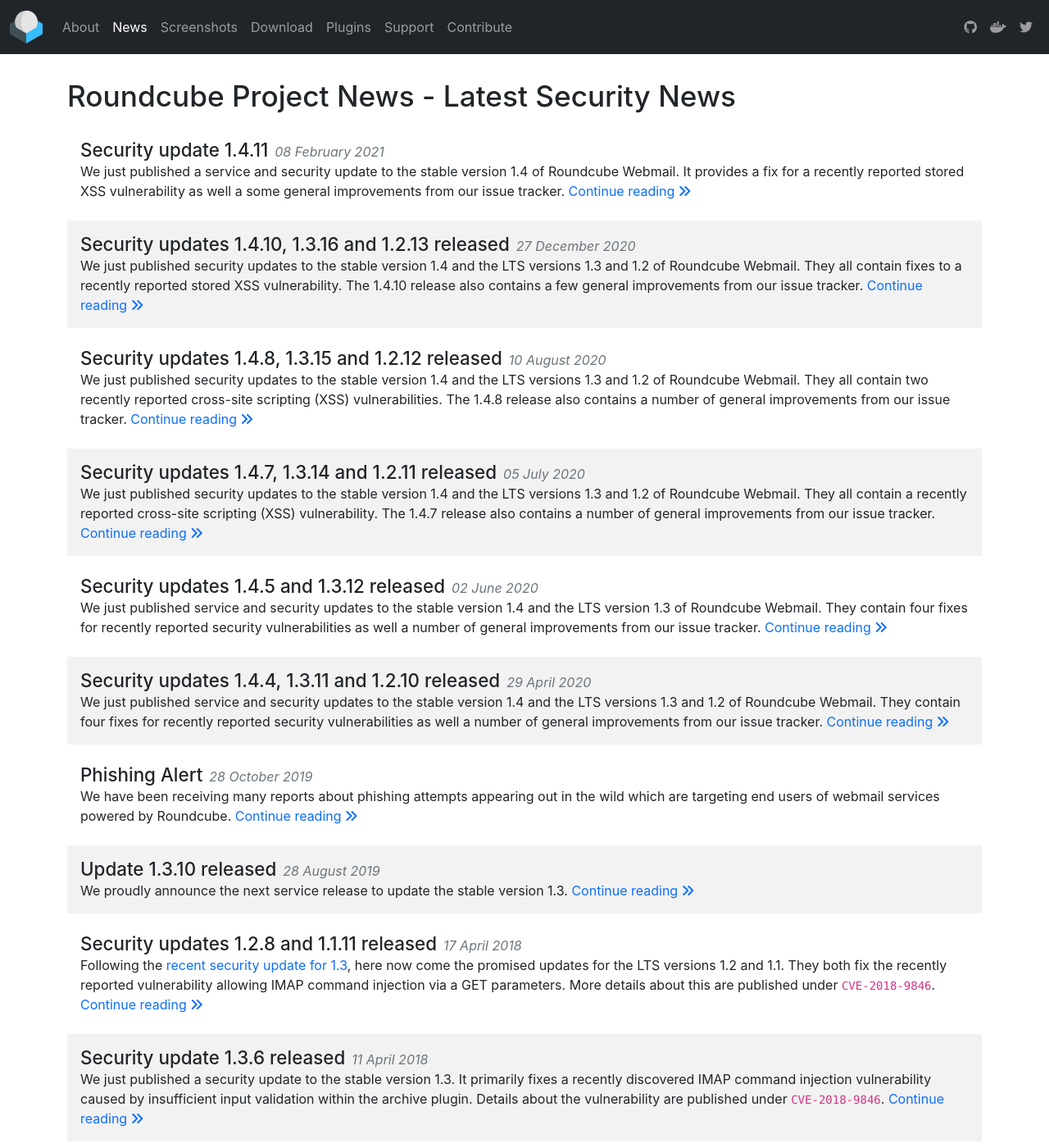
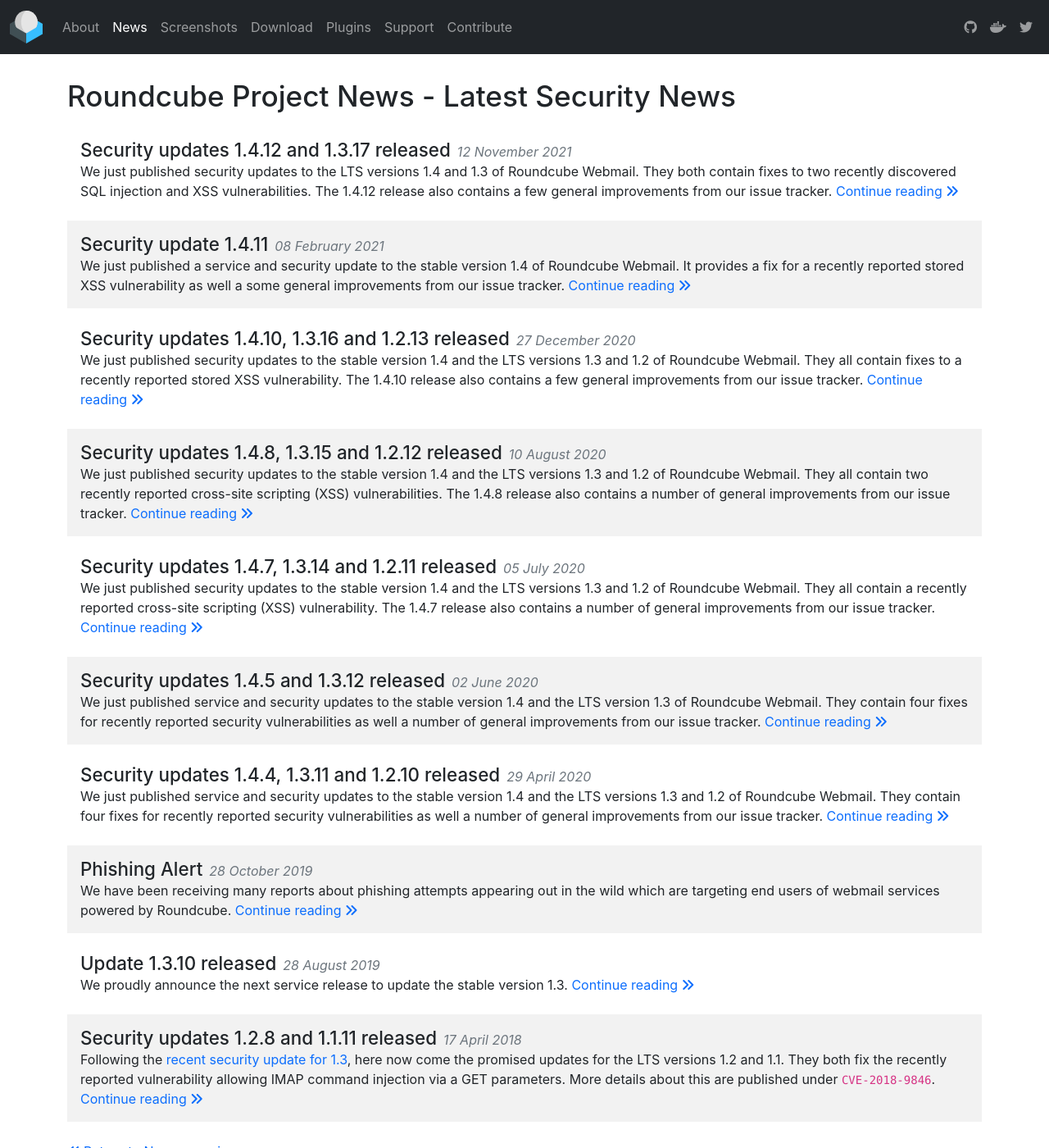
Before and after one commit to roundcube/roundcube.github.com, a Jekyll site: the page built from news/security/index.html, in a window 1280 px wide and 1400 px high. Shown: the whole window at 82% size. Built offline with Jekyll 4.4.1, drawn with Linux system fonts in a browser that asks for light colours; nearby versions of some CDN libraries; comment, search, counter and statistics services are not loaded.

Commit message:
Announce security updates 1.4.12 and 1.3.17

```diff
--- a/_data/releases.json
+++ b/_data/releases.json
@@ -25,7 +25,7 @@
     },
     "old-stable": {
         "name": "Old stable",
-        "version": "1.4.11",
+        "version": "1.4.12",
         "sources": [
         ]
     },
@@ -33,16 +33,16 @@
         "name": "LTS versions",
         "sources": [
             {
-                "package": "1.4.11 - Complete",
-                "url": "https://github.com/roundcube/roundcubemail/releases/download/1.4.11/roundcubemail-1.4.11-complete.tar.gz",
+                "package": "1.4.12 - Complete",
+                "url": "https://github.com/roundcube/roundcubemail/releases/download/1.4.12/roundcubemail-1.4.12-complete.tar.gz",
                 "size": "6.7 MB",
-                "checksum": "ac7319070c305fc2c88c7723605562d8607030732beee931cdb4091cf05e69b7"
+                "checksum": "15b0411aec9577506729e4fe2a9106bdf7c51f0ddcdea79945a4968795abd2ba"
             },
             {
-                "package": "1.3.16 - Complete",
-                "url": "https://github.com/roundcube/roundcubemail/releases/download/1.3.16/roundcubemail-1.3.16-complete.tar.gz",
+                "package": "1.3.17 - Complete",
+                "url": "https://github.com/roundcube/roundcubemail/releases/download/1.3.17/roundcubemail-1.3.17-complete.tar.gz",
                 "size": "5.3 MB",
-                "checksum": "7d6e2853f3db2a35b1cb36412177299f4323400e73c3ec704077520dcba1bcb8"
+                "checksum": "45fdd2ebfa0024f8a4c6750fd95e113b73802a2344b9af956ce68a1ea31e8abe"
             }
         ]
     },
--- /dev/null
+++ b/_posts/2021-11-12-security-updates-1.4.12-and-1.3.17-released.md
@@ -0,0 +1,20 @@
+---
+layout: article
+title: Security updates 1.4.12 and 1.3.17 released
+tags: releases updates security
+---
+
+We just published security updates to the LTS versions 1.4 and 1.3 of Roundcube Webmail.
+They both contain fixes to two recently discovered SQL injection and XSS vulnerabilities.
+The 1.4.12 release also contains a few general improvements from our issue tracker.
+
+## Security fixes
+
+- Fix XSS issue in handling attachment filename extension in mimetype mismatch warning
+- Fix possible SQL injection via some session variables
+
+See the full changelogs in the release notes on the Github download pages for the updated versions
+[1.4.12](https://github.com/roundcube/roundcubemail/releases/tag/1.4.12) and [1.3.17](https://github.com/roundcube/roundcubemail/releases/tag/1.3.17).
+
+We strongly recommend to update all productive installations of Roundcube
+with these new versions.
```
